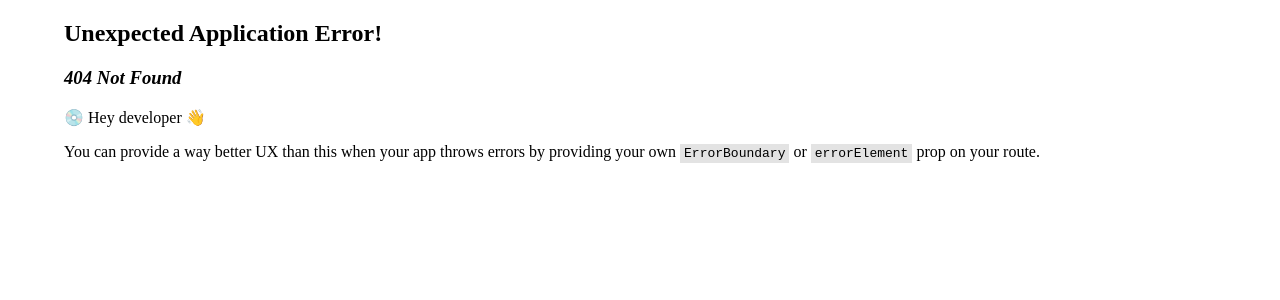
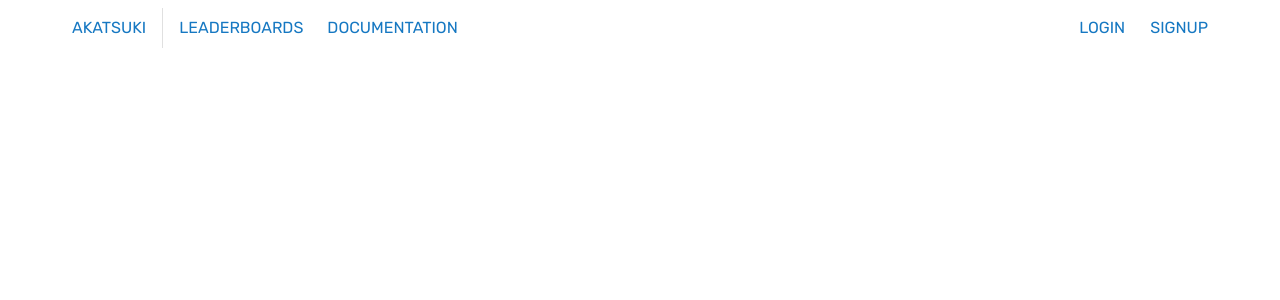
Before and after one commit to osuAkatsuki/interns-frontend, a React app: page /documentation in a window 1280 px wide. Before the commit this address had no page. Shown: the top 300 px of the page. Built offline with nearby package versions, Linux system fonts and the light colour scheme.

Commit message:
add placeholder documentation home page

```diff
--- a/src/App.tsx
+++ b/src/App.tsx
@@ -15,6 +15,7 @@ import { ProfilePage } from "./pages/ProfilePage";
 import { LeaderboardsPage } from "./pages/LeaderboardsPage";
 import { SupportPage } from "./pages/SupportPage";
 import { SettingsPage } from "./pages/SettingsPage";
+import { DocumentationHomePage } from "./pages/DocumentationHomePage";
 import Container from "@mui/material/Container";
 import { UserContextProvider } from "./users";
 
@@ -35,6 +36,7 @@ const router = createBrowserRouter(
       <Route path="/profile/:accountId" element={<ProfilePage />} />
       <Route path="/support" element={<SupportPage />} />
       <Route path="/settings" element={<SettingsPage />} />
+      <Route path="/documentation" element={<DocumentationHomePage />} />
     </Route>
   )
 );
--- /dev/null
+++ b/src/pages/DocumentationHomePage.tsx
@@ -0,0 +1,3 @@
+export const DocumentationHomePage = () => {
+  return <></>;
+};
```
